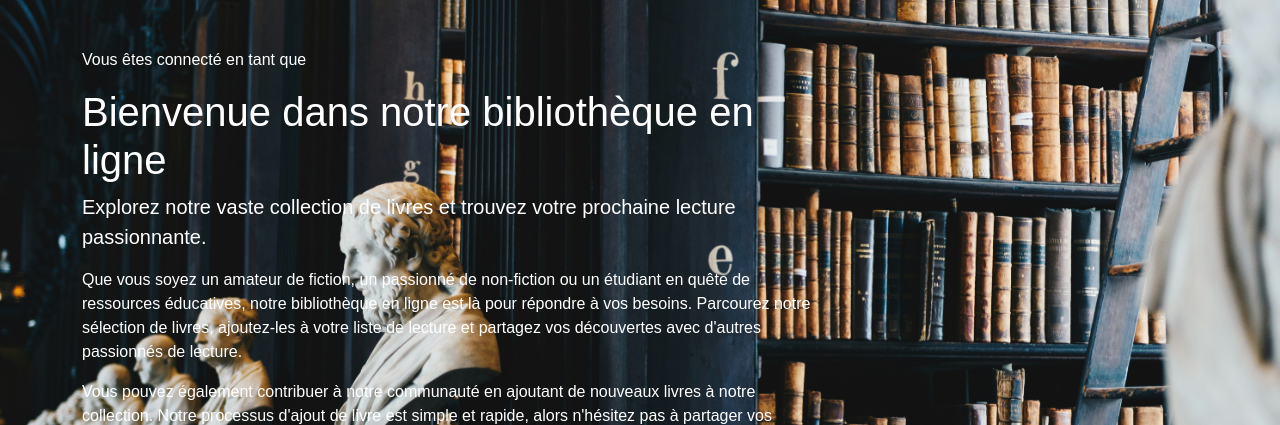
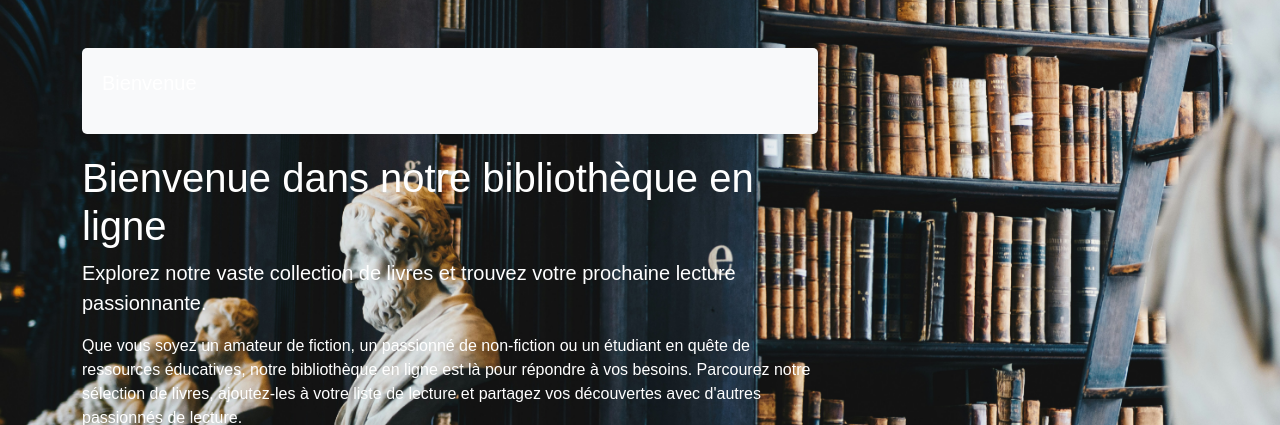
Before and after one commit to pierrelouishance/webtech, a FastAPI app: template templates/accueil.html in a window 1280 px wide. Shown: the part 102-527 px from the top of the page. Run offline with FastAPI, Linux system fonts and the light colour scheme; the template is opened without the code that fills it, so the values that code supplies are empty; parts of the project's set-up code (start-up, migrations or seed data) failed here and were passed over.

Commit message:
contraint on create account page

```diff
--- a/app/routes/books.py
+++ b/app/routes/books.py
@@ -68,9 +68,11 @@
 
 @router.post("/add", response_class=RedirectResponse)
 async def create_new_book(name: str = Form(None), auteur: str = Form(None), editeur: str = Form(None)) -> RedirectResponse:
+
     if name is None or auteur is None or editeur is None:
         # Si tous les champs sont vides, redirigez vers la page d'erreur
-        return RedirectResponse(url="/books/error_add", status_code=status.HTTP_303_SEE_OTHER)
+        return RedirectResponse(url="/books/add", status_code=status.HTTP_303_SEE_OTHER)
+
     new_book_data = {
         "id": str(uuid4()),
         "name": name,
--- a/app/routes/users.py
+++ b/app/routes/users.py
@@ -34,6 +34,11 @@
 # Route de création de compte
 @router.post("/create")
 def create_route_post(email: str = Form(None),prenom:str=Form(None),nom:str=Form(None), password: str = Form(None), role : str = Form(None)):
+
+    if email is None or prenom is None or nom is None or password is None:
+        # Si l'un des champs requis est manquant, rediriger vers la page de creation de page
+        return RedirectResponse(url="/users/create", status_code=status.HTTP_303_SEE_OTHER)
+
     if role is None:
         role = "client"
 
--- a/static/css/styles.css
+++ b/static/css/styles.css
@@ -169,3 +169,18 @@
   color: #0000FF;
   text-decoration: underline;
 }
+.welcome-message {
+  background-color: #f8f9fa; /* Couleur de fond */
+  padding: 20px; /* Espacement intérieur */
+  border-radius: 5px; /* Coins arrondis */
+  margin-bottom: 20px; /* Marge inférieure */
+}
+
+.welcome-message p {
+  font-size: 20px; /* Taille de police */
+}
+
+.welcome-message span {
+  font-weight: bold; /* Texte en gras */
+  color: #007bff; /* Couleur du texte */
+}
--- a/templates/accueil.html
+++ b/templates/accueil.html
@@ -4,7 +4,10 @@
     <div class="container mt-5">
         <div class="row">
             <div class="col-md-8">
-                <p>Vous êtes connecté en tant que {{current_user.email}}</p>
+                <!-- Utilisation de classes CSS pour styliser le message de bienvenue -->
+                <div class="welcome-message">
+                    <p>Bienvenue <span>{{ current_user.prenom }} {{ current_user.nom }}</span></p>
+                </div>
                 <h1>Bienvenue dans notre bibliothèque en ligne</h1>
                 <p class="lead">Explorez notre vaste collection de livres et trouvez votre prochaine lecture passionnante.</p>
                 <p>Que vous soyez un amateur de fiction, un passionné de non-fiction ou un étudiant en quête de ressources éducatives, notre bibliothèque en ligne est là pour répondre à vos besoins. Parcourez notre sélection de livres, ajoutez-les à votre liste de lecture et partagez vos découvertes avec d'autres passionnés de lecture.</p>
```
Also changed, not shown: templates/create.html (+21 -5 lines).
